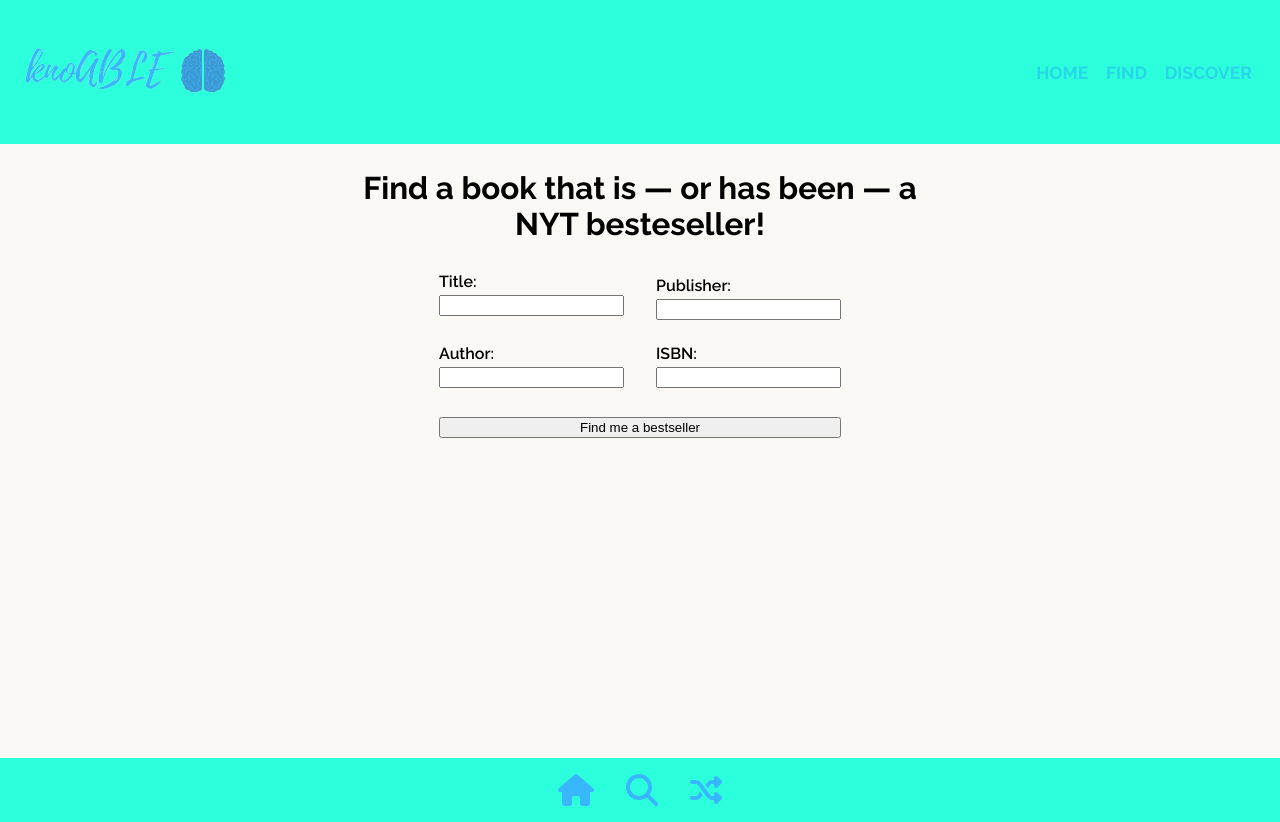
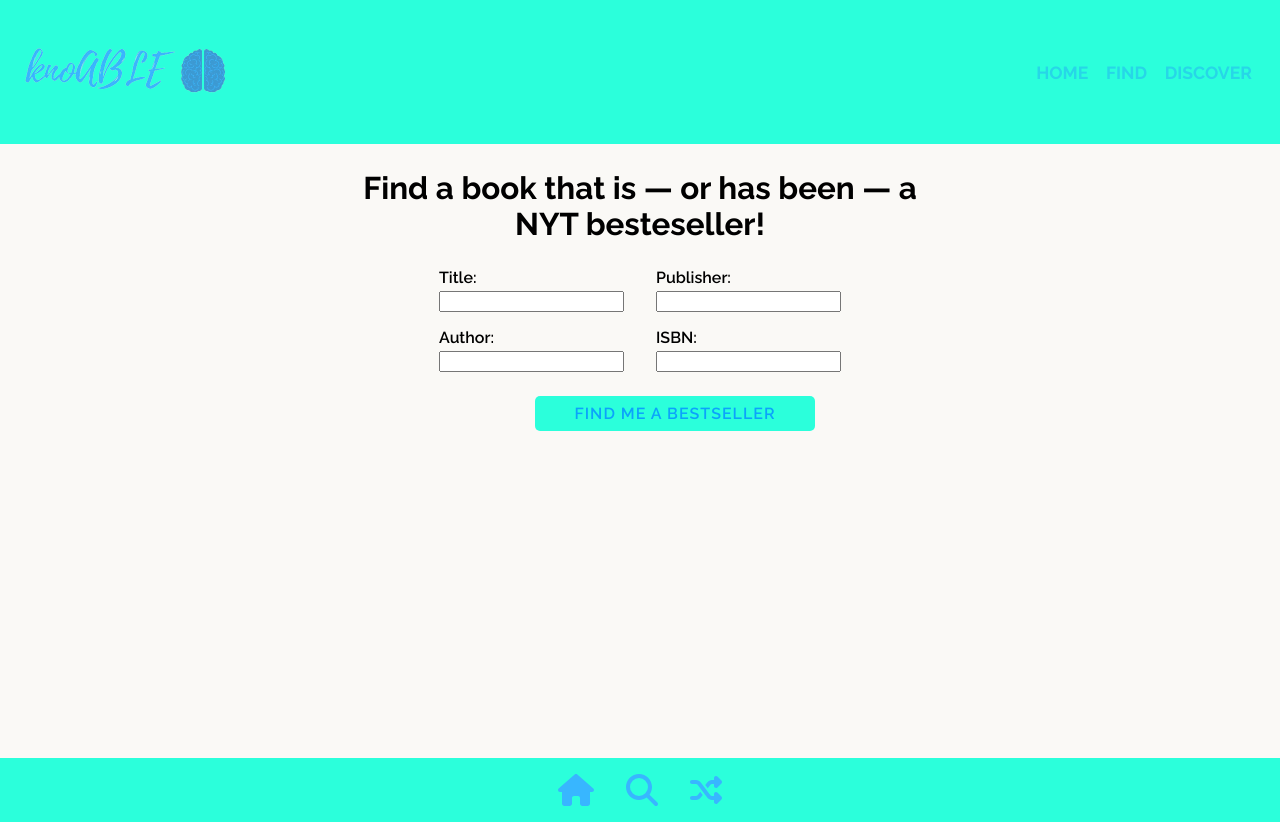
Before and after one commit to AlishaSo/knoABLE, a React (Create React App) app: page /find in a window 1280 px wide. Built offline with nearby package versions, Linux system fonts and the light colour scheme; no server answers.

Commit message:
Style <button>s in Find and Discover components and tweak some styles in the Find component

```diff
--- a/src/styles.css
+++ b/src/styles.css
@@ -145,6 +145,22 @@ main {
   max-width: 600px;
 }
 
+/* || Buttons inside Find and Discover components */
+
+.btn {
+  border: 0;
+  border-radius: 5px;
+  font-size: 1rem;
+  font-family: inherit;
+  font-weight: 600;
+  text-transform: uppercase;
+  letter-spacing: 1px;
+  padding: .5em 1.5em;
+  background-color: #2BFFDB;
+  color: #0ba3fb;
+  cursor: pointer;
+}
+
 /* || Find */
 
 .find-div {
@@ -193,6 +209,7 @@ main {
 .find-btn {
   margin-top: 2em;
   margin-bottom: 4em;
+  width: 280px;
 }
 
 /* || Discover */
@@ -225,7 +242,6 @@ main {
 
 .discover-btn {
   margin-top: 2em;
-  width: 200px;
   align-self: center;
 }
 
@@ -381,8 +397,14 @@ footer {
   .find-div form {
     display: grid;
     grid-template-columns: 1fr 1fr;
+    grid-template-rows: auto auto min-content;
     column-gap: 2em;
     row-gap: 1em;
+    position: relative;
+  }
+
+  .find-div form:last-child {
+    justify-self: center;
   }
 
   .find-div label {
@@ -394,9 +416,17 @@ footer {
     flex-direction: column;
   }
 
+  .find-div .label-input-pair + .label-input-pair {
+    margin-top: 0;
+  }
+
   .find-btn {
     margin-top: 1em;
-    grid-column: 1 / -1;
+    margin-bottom: 0;
+    position: absolute;
+    top: 7em;
+    left: 6em;
+    right: 5em;
   }
 
   .bookshelf {
```
